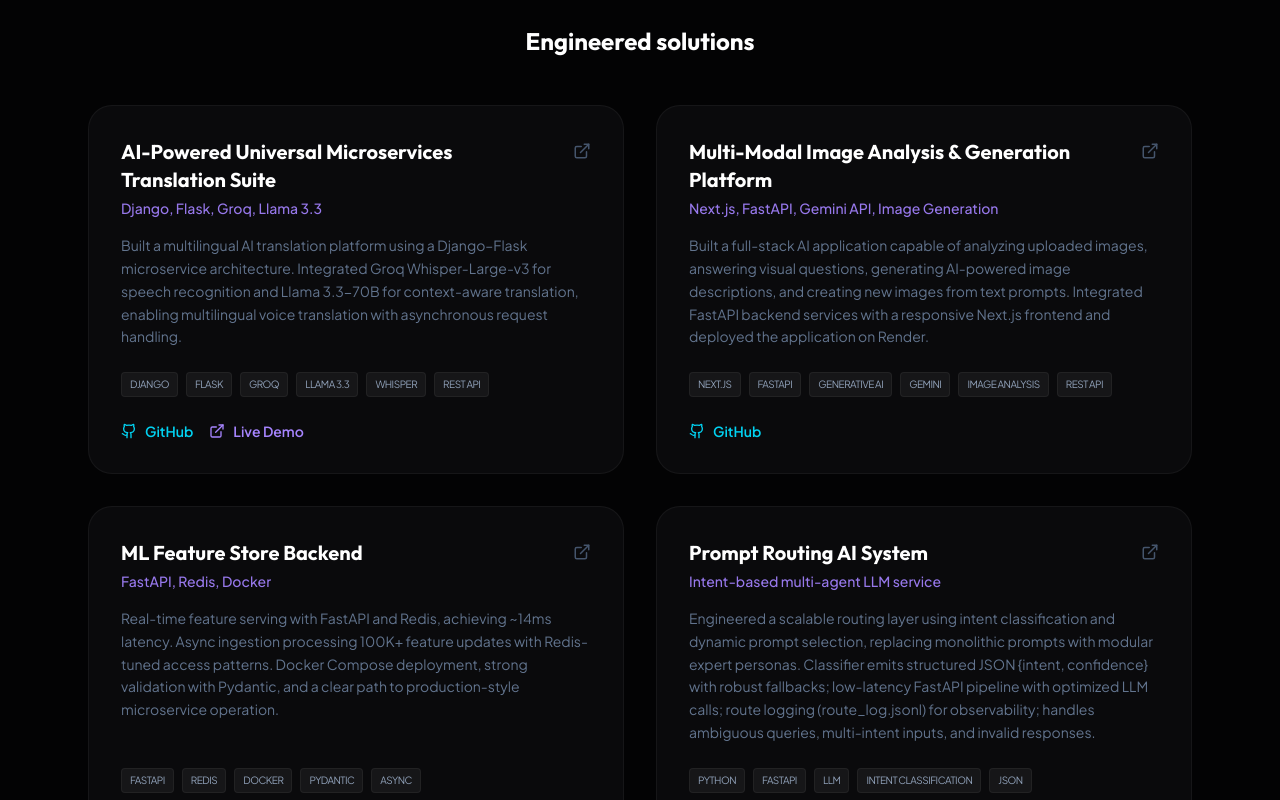
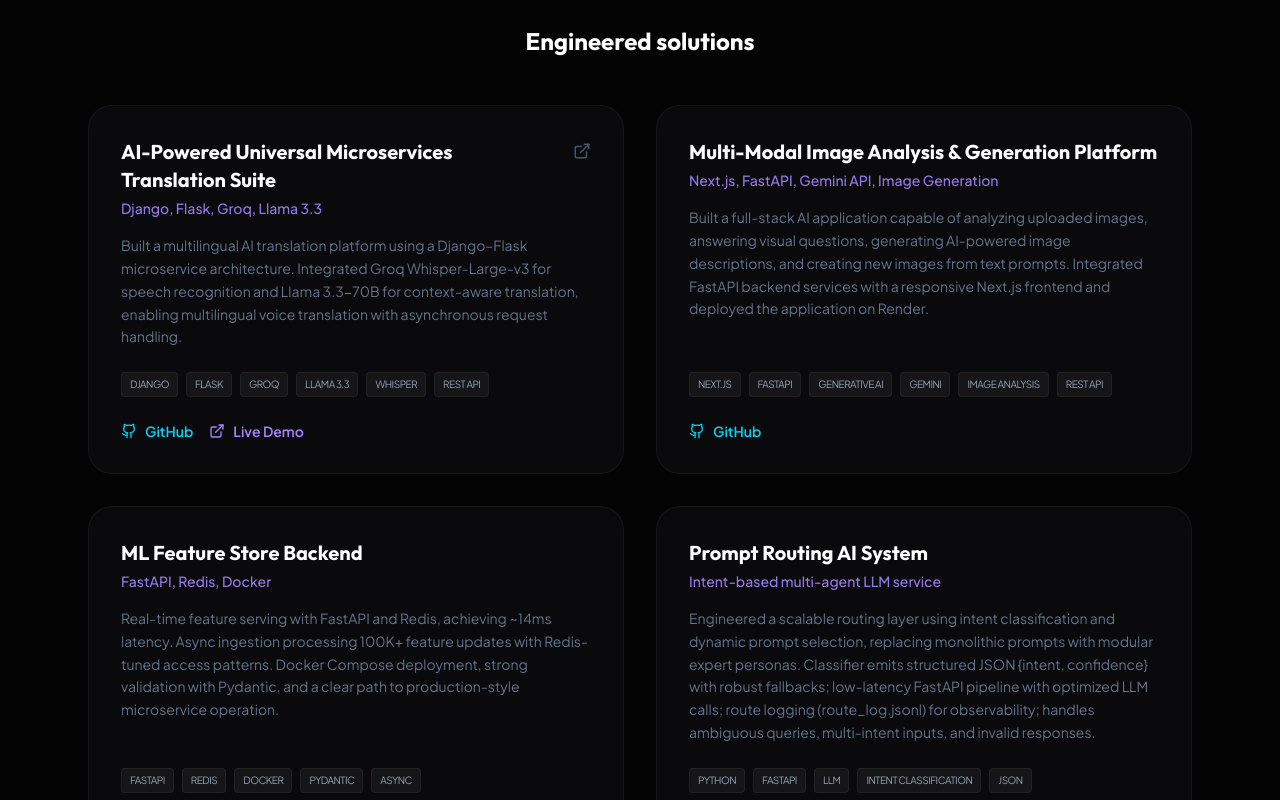
Before and after one commit to prabhasupriya/prabha-portfolio, a React (Vite) app: page / in a window 1280 px wide. Shown: the part 3120-3920 px from the top of the page. Built offline with nearby package versions, Linux system fonts and the light colour scheme.

Commit message:
Prabha Portfolio

```diff
--- a/src/App.jsx
+++ b/src/App.jsx
@@ -303,11 +303,13 @@
                       <p className="text-sm text-violet-400/90 mt-1 font-medium">{p.subtitle}</p>
                     ) : null}
                   </div>
-                  <ExternalLink
-                    size={18}
-                    className="text-slate-600 group-hover:text-cyan-400 transition-colors shrink-0 mt-1"
-                    aria-hidden
-                  />
+                  {p.liveDemo && (
+  <ExternalLink
+    size={18}
+    className="text-slate-600 group-hover:text-cyan-400 transition-colors shrink-0 mt-1"
+    aria-hidden
+  />
+)}
                 </div>
                 <p className="text-slate-500 text-sm mb-6 flex-grow leading-relaxed">{p.description}</p>
                 {p.keyMetrics?.length ? (
```
